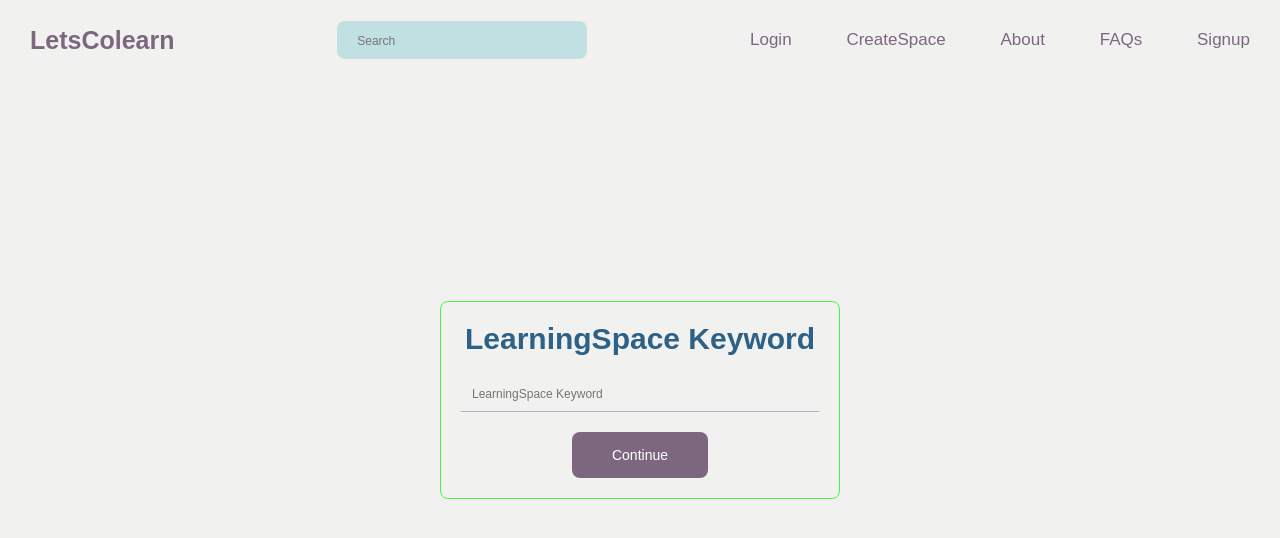
After one commit to fatihcirakoglu/bounswe574-2022, a Django app: page /course/createstart in a window 1280 px wide. The commit adds this page. Shown: the top 538 px of the page. Run offline with Django 4.2, Linux system fonts and the light colour scheme.

Commit message:
feat: added wikidata query page for learningspace tag recommendation

```diff
--- a/requirements.txt
+++ b/requirements.txt
@@ -1,5 +1,7 @@
 asgiref==3.5.0
 backports.zoneinfo==0.2.1
+certifi==2022.9.24
+charset-normalizer==2.1.1
 Django==4.0.3
 django-ckeditor==6.4.1
 django-crispy-forms==1.10.0
@@ -7,8 +9,11 @@ django-environ==0.8.1
 django-js-asset==2.0.0
 django-taggit==3.0.0
 djangorestframework==3.12.2
+idna==3.4
 mysqlclient==2.1.0
 Pillow==9.0.0
 pytz==2020.1
+requests==2.28.1
 sqlparse==0.4.2
 tzdata==2022.1
+urllib3==1.26.13
--- /dev/null
+++ b/src/webapp/templates/course_create_start.html
@@ -0,0 +1,15 @@
+{% extends "base.html" %} {% block title %} LetsColearn {% endblock title %}
+{% block content %} {% include "header.html" %}
+<div class="cred">
+  <h2>LearningSpace Keyword</h2>
+  <form action="{% url 'create_course_start' %}" method="POST">
+    {% csrf_token %}
+
+    <div class="input">
+      <input type="text" name="tagkeyword" placeholder="LearningSpace Keyword" autocomplete="off" required/>
+    </div>
+    <button type="submit" id="submit-btn">Continue</button>
+  </form>
+
+</div>
+{% endblock content %}
--- a/src/webapp/templates/coursedetail.html
+++ b/src/webapp/templates/coursedetail.html
@@ -8,13 +8,13 @@
       {% if user.is_authenticated %}
       <li><a href="{% url 'profile' %}">Profile</a></li>
       <li><a href="{% url 'favorites' %}" id="fav">ColearnSpaces</a></li>
-      <li><a href="{% url 'create_course' %}">CreateSpace</a></li>
+      <li><a href="{% url 'create_course_start' %}">CreateSpace</a></li>
       <li><a href="{% url 'about' %}">About</a></li>
       <li><a href="{% url 'faq' %}">FAQs</a></li>
       <li><a href="{% url 'logout' %}">Logout</a></li>
       {% else %}
       <li><a href="{% url 'login' %}">Login</a></li>
-      <li><a href="{% url 'create_course' %}">CreateSpace</a></li>
+      <li><a href="{% url 'create_course_start' %}">CreateSpace</a></li>
       <li><a href="{% url 'about' %}">About</a></li>
       <li><a href="{% url 'faq' %}">FAQs</a></li>
       <li><a href="{% url 'signup' %}">Signup</a></li>
--- a/src/webapp/templates/header.html
+++ b/src/webapp/templates/header.html
@@ -20,13 +20,13 @@
       {% if user.is_authenticated %}
       <li><a href="{% url 'profile' %}">Profile</a></li>
       <li><a href="{% url 'favorites' %}" id="fav">ColearnSpaces</a></li>
-      <li><a href="{% url 'create_course' %}">CreateSpace</a></li>
+      <li><a href="{% url 'create_course_start' %}">CreateSpace</a></li>
       <li><a href="{% url 'about' %}">About</a></li>
       <li><a href="{% url 'faq' %}">FAQs</a></li>
       <li><a href="{% url 'logout' %}">Logout</a></li>
       {% else %}
       <li><a href="{% url 'login' %}">Login</a></li>
-      <li><a href="{% url 'create_course' %}">CreateSpace</a></li>
+      <li><a href="{% url 'create_course_start' %}">CreateSpace</a></li>
       <li><a href="{% url 'about' %}">About</a></li>
       <li><a href="{% url 'faq' %}">FAQs</a></li>
       <li><a href="{% url 'signup' %}">Signup</a></li>
--- a/src/webapp/templates/postdetail.html
+++ b/src/webapp/templates/postdetail.html
@@ -8,13 +8,13 @@
       {% if user.is_authenticated %}
       <li><a href="{% url 'profile' %}">Profile</a></li>
       <li><a href="{% url 'favorites' %}" id="fav">ColearnSpaces</a></li>
-      <li><a href="{% url 'create_course' %}">CreateSpace</a></li>
+      <li><a href="{% url 'create_course_start' %}">CreateSpace</a></li>
       <li><a href="{% url 'about' %}">About</a></li>
       <li><a href="{% url 'faq' %}">FAQs</a></li>
       <li><a href="{% url 'logout' %}">Logout</a></li>
       {% else %}
       <li><a href="{% url 'login' %}">Login</a></li>
-      <li><a href="{% url 'create_course' %}">CreateSpace</a></li>
+      <li><a href="{% url 'create_course_start' %}">CreateSpace</a></li>
       <li><a href="{% url 'about' %}">About</a></li>
       <li><a href="{% url 'faq' %}">FAQs</a></li>
       <li><a href="{% url 'signup' %}">Signup</a></li>
--- a/src/webapp/templates/profile-update.html
+++ b/src/webapp/templates/profile-update.html
@@ -10,7 +10,7 @@
         <ul>
           <li><a href="{% url 'profile' %}">Profile</a></li>
           <li><a href="{% url 'favorites' %}" id="fav">ColearnSpaces</a></li>
-          <li><a href="{% url 'create_course' %}">CreateSpace</a></li>
+          <li><a href="{% url 'create_course_start' %}">CreateSpace</a></li>
           <li><a href="{% url 'about' %}">About</a></li>
           <li><a href="{% url 'faq' %}">FAQs</a></li>
           <li><a href="{% url 'logout' %}">Logout</a></li>
--- a/src/webapp/templates/profile.html
+++ b/src/webapp/templates/profile.html
@@ -7,7 +7,7 @@
         <ul>
           <li><a href="{% url 'profile' %}">Profile</a></li>
           <li><a href="{% url 'favorites' %}" id="fav">ColearnSpaces</a></li>
-          <li><a href="{% url 'create_course' %}">CreateSpace</a></li>
+          <li><a href="{% url 'create_course_start' %}">CreateSpace</a></li>
           <li><a href="{% url 'about' %}">About</a></li>
           <li><a href="{% url 'faq' %}">FAQs</a></li>
           <li><a href="{% url 'logout' %}">Logout</a></li>
--- a/src/webapp/urls.py
+++ b/src/webapp/urls.py
@@ -1,6 +1,6 @@
 from . import views
 from django.urls import path
-from .views import CourseLikeToggle,CourseLikeAPIToggle,PostLikeToggle,PostLikeAPIToggle,ProfileUpdateView,ProfileView,PostUpdateView, CourseUpdateView
+from .views import CourseLikeToggle,CourseLikeAPIToggle,PostLikeToggle,PostLikeAPIToggle,ProfileUpdateView,ProfileView,PostUpdateView, CourseUpdateView, CourseCreateStart
 from django.urls import include, re_path as url
 
 urlpatterns = [
@@ -12,6 +12,7 @@ urlpatterns = [
     path('', views.courselist, name='home'),
     path('blog/create', views.PostCreateView.as_view(), name='create_blog'),
     path('course/create', views.CourseCreateView.as_view(), name='create_course'),
+    path('course/createstart', views.CourseCreateStart, name='create_course_start'),
     path('post/like/<slug:slug>/', PostLikeToggle.as_view(), name='post-like-toggle'),
     path('postapi/like/<slug:slug>/', PostLikeAPIToggle.as_view(), name='post-like-api-toggle'),
     path('course/like/<slug:slug>/', CourseLikeToggle.as_view(), name='course-like-toggle'),
--- a/src/webapp/views.py
+++ b/src/webapp/views.py
@@ -23,6 +23,7 @@ from taggit.models import Tag
 from django.views.generic import UpdateView, CreateView
 from django.contrib.auth.mixins import LoginRequiredMixin, UserPassesTestMixin
 from django.contrib.auth.decorators import login_required
+import requests
 
 import datetime
 def default(o):
@@ -449,3 +450,39 @@ class CourseCreateView(LoginRequiredMixin,CreateView):
     def form_valid(self, form):
         form.instance.author = self.request.user
         return super().form_valid(form)
+
+
+class EntityManager():
+    def search_wikidata(keyword: str):
+        API_ENDPOINT = "https://www.wikidata.org/w/api.php"
+        params = {
+            'action': 'wbsearchentities',
+            'format': 'json',
+            'language': 'en',
+            'search': keyword
+        }
+        search_result = requests.get(API_ENDPOINT, params = params)
+        search_result = search_result.json()['search']
+        if len(search_result) == 0:
+            return (("1", 'No result'))
+        formatted_search_result = (("1", search_result[0]['description']),)
+        for index in range(1,len(search_result)):
+            formatted_search_result = (*formatted_search_result, (str(index+1), search_result[index]['description']))
+        print(formatted_search_result)
+        return formatted_search_result
+
+def CourseCreateStart(request):
+    print("CourseCreateStart girildi")
+    if request.method == 'POST':
+        tagkeyword = request.POST.get("tagkeyword")
+        print("CourseCreateStart girildi, tagkeyword:" + tagkeyword )
+        if (tagkeyword):
+            try:
+                EntityManager.search_wikidata(tagkeyword)
+                #wikidata
+                return redirect("create_course")
+            except IntegrityError:
+                messages.info(request, "Try different keyword")
+                return render(request, "course_create_start.html")
+        return redirect('course_create_start')
+    return render(request, "course_create_start.html")
```
